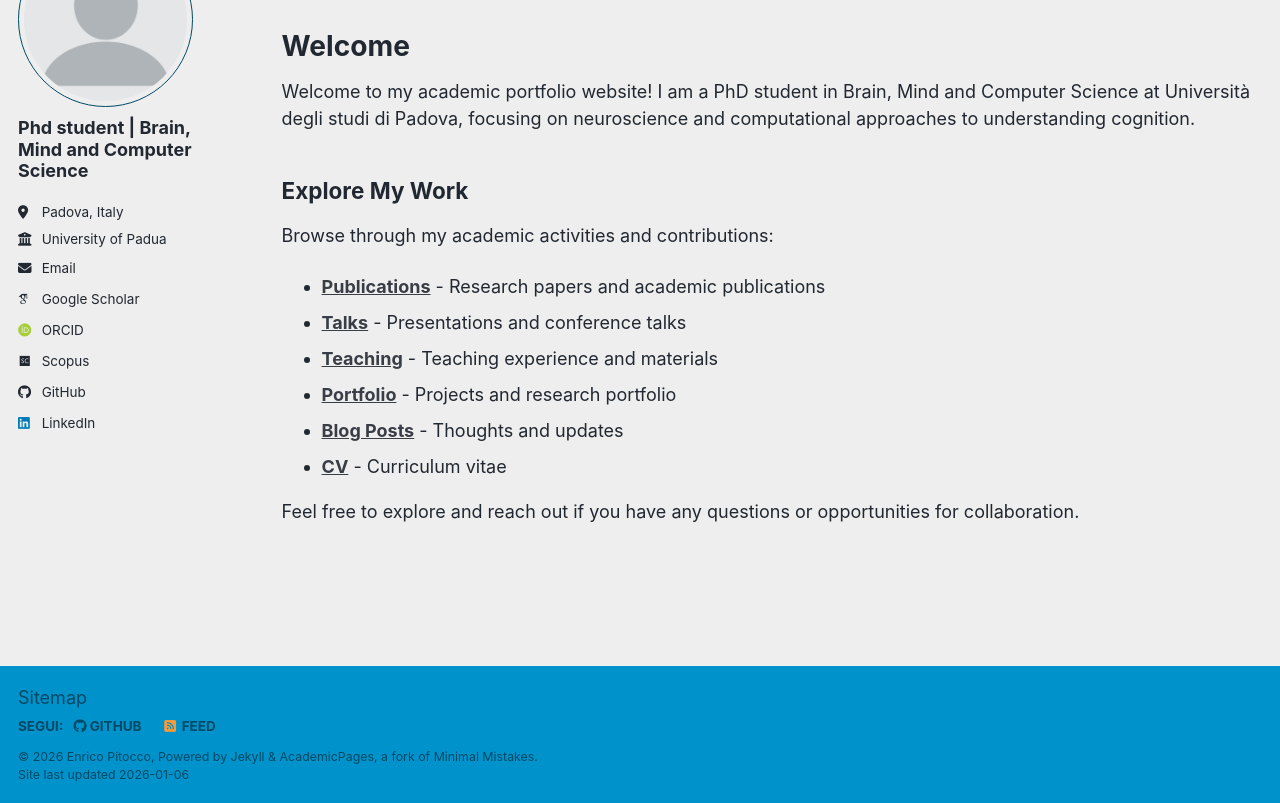
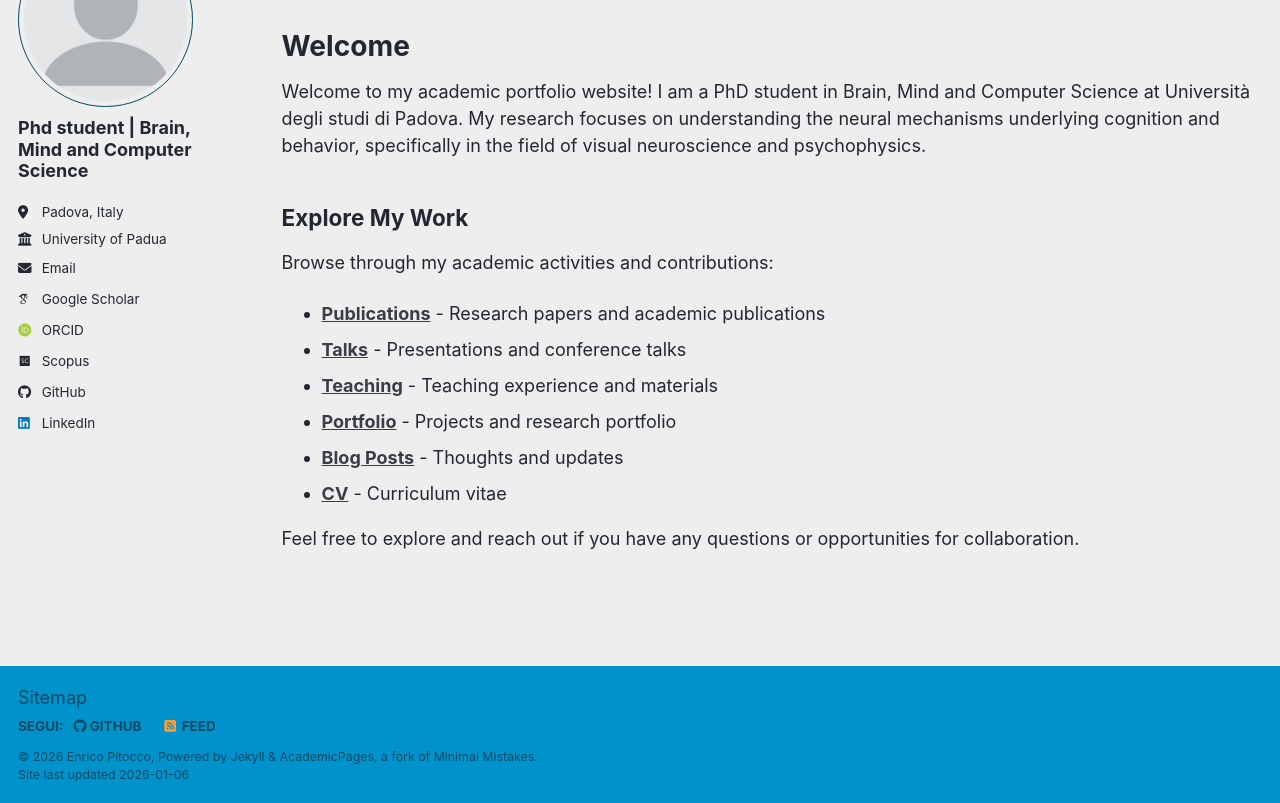
Before and after one commit to enricopitocco/enricopitocco.github.io, a Jekyll site: the page built from index.md, in a window 1280 px wide and 970 px high, cut to the strip 167-970 px from the top of the window. Built offline with Jekyll 4.4.1, drawn with Linux system fonts in a browser that asks for light colours; some web fonts are replaced; a script bundle is joined from its source files by our own code; library files that are not in the unit come from our copies.

Commit message:
Update introduction in index.md
Refined the introduction to better highlight research focus on visual neuroscience and psychophysics.

```diff
--- a/index.md
+++ b/index.md
@@ -5,7 +5,9 @@ title: "Welcome"
 description: "Enrico Pitocco — PhD student at the University of Padova. Researcher in neuroscience and computational approaches to cognition. Publications, talks, teaching, and CV."
 ---
 
-Welcome to my academic portfolio website! I am a PhD student in Brain, Mind and Computer Science at Università degli studi di Padova, focusing on neuroscience and computational approaches to understanding cognition.
+Welcome to my academic portfolio website! I am a PhD student in Brain, Mind and Computer Science at Università degli studi di Padova. My research focuses on understanding the neural mechanisms underlying cognition and behavior, specifically in the field of visual neuroscience and psychophysics.
+
+
 
 ## Explore My Work
 
```
